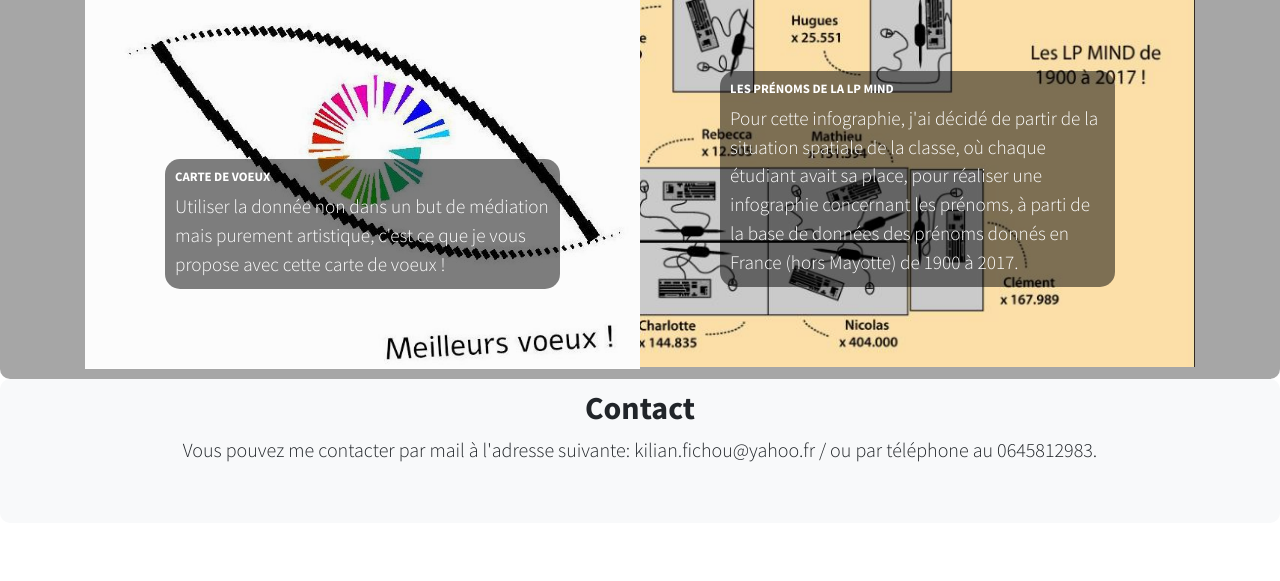
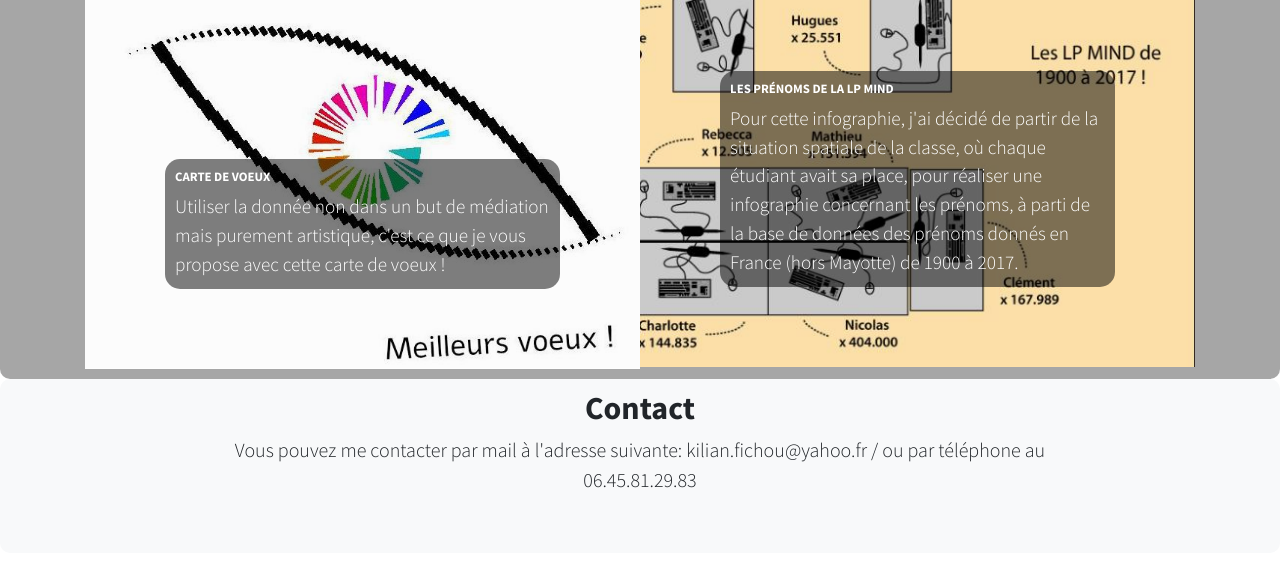
Before and after one commit to Kikoutee/Kikoutee.github.io, a plain HTML site: page index.html in a window 1280 px wide. Shown: the part 1847-2428 px from the top of the page. Drawn offline with nearby package versions, Linux system fonts and the light colour scheme.

Commit message:
Update index.html

```diff
--- a/index.html
+++ b/index.html
@@ -155,7 +155,7 @@
       <div class="row">
         <div class="col-lg-10 mx-auto">
           <h2>Contact</h2>
-          <p class="lead mb-5">Vous pouvez me contacter par mail à l'adresse suivante: kilian.fichou@yahoo.fr  / ou par téléphone au 0645812983. </p>
+          <p class="lead mb-5">Vous pouvez me contacter par mail à l'adresse suivante: kilian.fichou@yahoo.fr  / ou par téléphone au 06.45.81.29.83 </p>
         </div>
       </div>
     </div>
```
